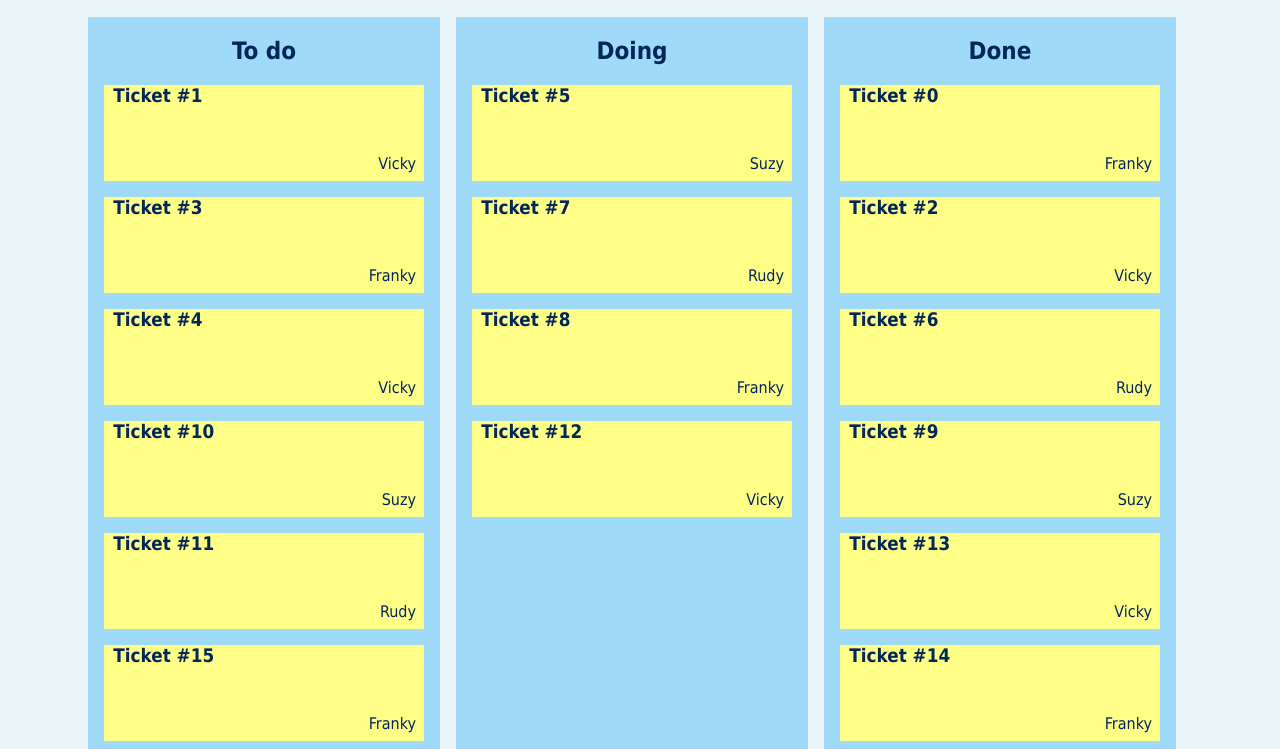
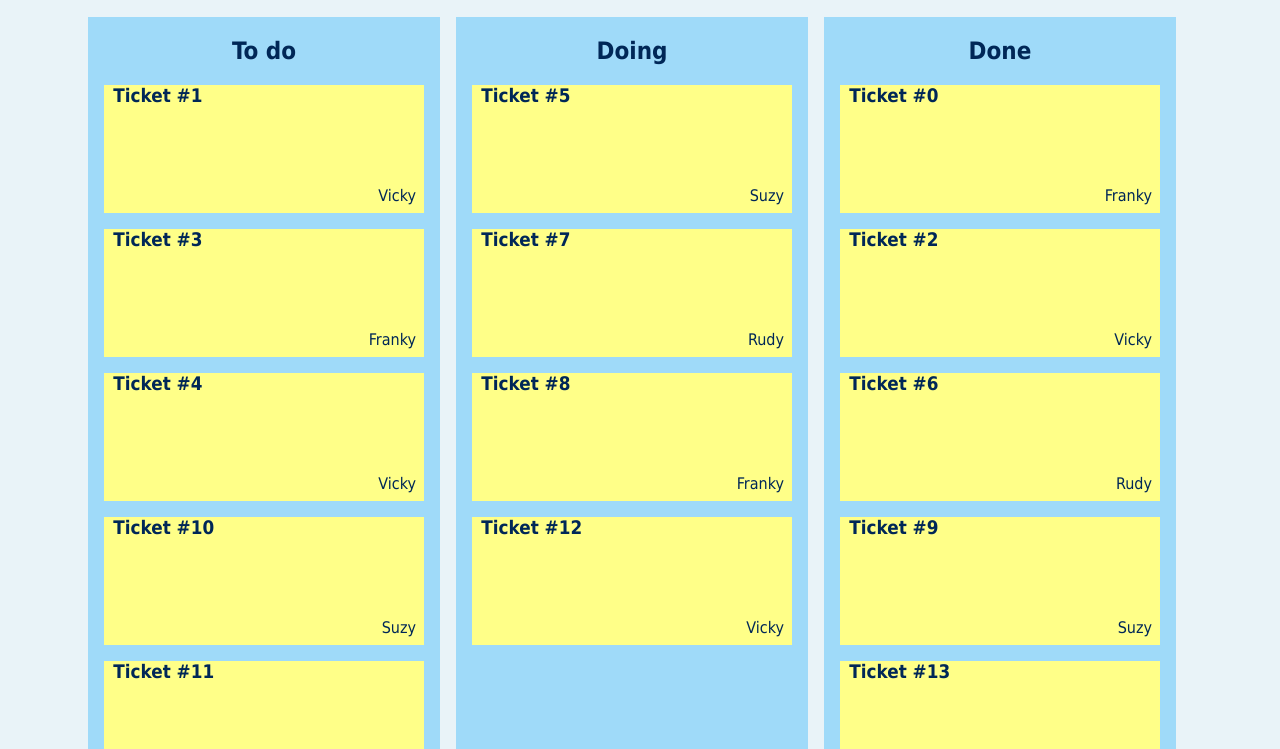
Before and after one commit to UCLL-FEG-Leuven/MGP33-case-kanban-board, a plain HTML site: page index.html in a window 1280 px wide. Shown: the part 51-800 px from the top of the page. Drawn offline with Linux system fonts and the light colour scheme.

Commit message:
ticket ietsje hoger aangemaakt element (via createElement) wordt al direct toegevoegd aan de DOM (is later nodig om event handlers te kunnen koppelen).

```diff
--- a/scripts/column.js
+++ b/scripts/column.js
@@ -53,14 +53,13 @@ class Column {
     renderOnPage(boardHtmlElement) {
         let columnHtmlElement = document.createElement("div");
         columnHtmlElement.className = "grid-column";
-        columnHtmlElement.innerHTML = `<h2>${this.columnName}</h2>`
+        columnHtmlElement.innerHTML = `<h2>${this.columnName}</h2>`;
+        boardHtmlElement.appendChild(columnHtmlElement);
 
         let columnTicketsContainerHtmlElement = document.createElement("ol");
+        columnHtmlElement.appendChild(columnTicketsContainerHtmlElement);
         this.#tickets.forEach(t => {
             t.renderOnPage(columnTicketsContainerHtmlElement);
         });
-        columnHtmlElement.appendChild(columnTicketsContainerHtmlElement);
-
-        boardHtmlElement.appendChild(columnHtmlElement);
     }
 }
--- a/styles/site.css
+++ b/styles/site.css
@@ -29,7 +29,7 @@ main {
 }
 
 .ticket {
-    height: 6em;
+    height: 8em;
     background-color: #FFFF88;
     margin: 1em;
     position: relative;
```
